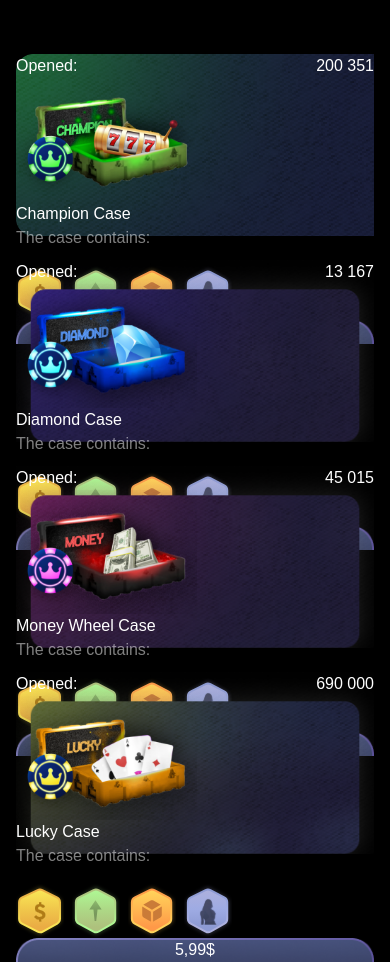
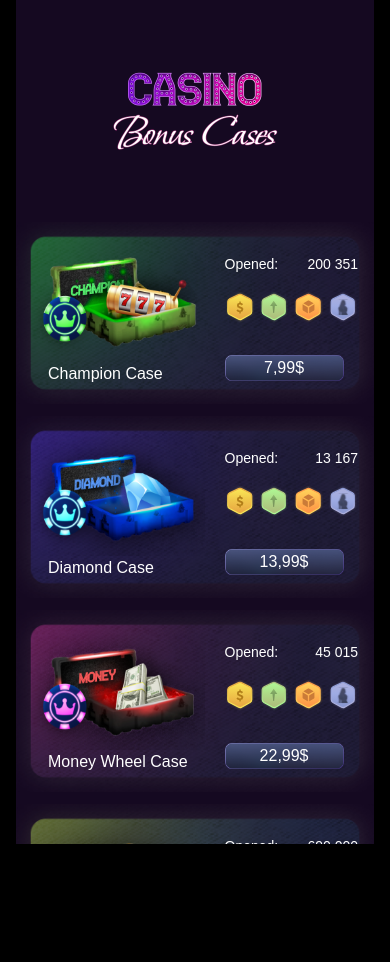
Before and after one commit to Shovgur/fortune, a React (Vite) app: page /case in a window 390 px wide. After the commit the page ends 844 px from the top, so only its background shows below. Built offline with nearby package versions, Linux system fonts and the light colour scheme.

Commit message:
fix: add mobile for cases page

```diff
--- a/src/CaseComponents/CaseItem.tsx
+++ b/src/CaseComponents/CaseItem.tsx
@@ -6,14 +6,11 @@ import case_3 from "../../public/Item/Cases/case_wheel.png";
 import case_bg from "../../public/Item/case_bg_1.png";
 import case_4 from "../../public/Item/Cases/case_lucky.png";
 import button_bg from "../../public/Item/Button/buy_case_button.png";
-import dollar_icon from "../../public/icons/dollar_icon.svg";
-import arrow_up from "../../public/icons/arrow_up.svg";
-import box_icon from "../../public/icons/box_icon.svg";
-import girl_icon from "../../public/icons/girl_icon.svg";
 import case_1_mob from "../../public/Item/Cases/MobileCases/case_champion_mob.png";
 import case_2_mob from "../../public/Item/Cases/MobileCases/case_diamond_mob.png";
 import case_3_mob from "../../public/Item/Cases/MobileCases/case_lucky_mob.png";
 import case_4_mob from "../../public/Item/Cases/MobileCases/case_whell_mob.png";
+import IconsGroup from "@/components/ui/IconsGroup";
 
 interface CaseItemProps {
   opened: string;
@@ -76,53 +73,56 @@ const CaseItem: React.FC<CaseItemProps> = ({
       style={{
         backgroundImage: `url(${isMobile ? mobileBackground : case_bg})`,
       }}
-      className={` 2xl:w-[288px] lg:w-[165px] w-[358px] h-[182px] lg:h-[280px] 2xl:h-[486px] bg-cover`}
+      className={` 2xl:w-[288px] lg:w-[165px] w-[358px] bg-center h-[182px] lg:h-[280px] py-4 px-4 lg:px-0 lg:py-0 2xl:h-[486px] bg-cover`}
     >
+      <div className=" lg:flex-col flex gap-5 lg:gap-0">
         <div className="flex flex-col 2xl:px-4 2xl:pt-6 lg:pt-4 lg:px-3">
-        <div className="text-white flex justify-between lg:text-[10px] 2xl:text-[16px]">
+          <div className="text-white hidden lg:flex justify-between lg:text-[10px] 2xl:text-[16px]">
             <p>Opened:</p>
             <p>{opened}</p>
           </div>
+
           <img
             className="lg:w-[141px] lg:h-[100px] w-[181px] h-[124px] 2xl:w-[256px] 2xl:h-[175px]"
             src={caseImage}
             alt={`${image}_case`}
           />
-        <div className="flex flex-col text-white">
-          <p className="2xl:text-[20px] lg:text-[12px]">{caseName}</p>
-          <p className="text-opacity-50 text-white 2xl:text-[16px] lg:text-[10px]">
+          <div className="lg:flex flex-col  text-white">
+            <p className="2xl:text-[20px] lg:text-[12px] pl-4 lg:pl-0">
+              {caseName}
+            </p>
+            <p className="text-opacity-50 hidden lg:block text-white 2xl:text-[16px] lg:text-[10px]">
               The case contains:
             </p>
           </div>
-        <div className="flex gap-2 pt-4">
-          <img
-            className="2xl:w-12 2xl:h-12 md:w-7 md:h-7"
-            src={dollar_icon}
-            alt="dollar_icon"
-          />
-          <img
-            className="2xl:w-12 2xl:h-12 md:w-7 md:h-7"
-            src={arrow_up}
-            alt="arrow_up_icon"
-          />
-          <img
-            className="2xl:w-12 2xl:h-12 md:w-7 md:h-7"
-            src={box_icon}
-            alt="box_icon"
-          />
-          <img
-            className="2xl:w-12 2xl:h-12 md:w-7 md:h-7"
-            src={girl_icon}
-            alt="girl_icon"
-          />
+          <div className="hidden lg:flex">
+            <IconsGroup />
           </div>
+          <div className="flex justify-center">
             <Link
               style={{ backgroundImage: `url(${button_bg})` }}
               to={linkTo}
-          className="2xl:text-[20px] lg:text-[12px] 2xl:mt-12 text-white lg:mt-[15px] bg-cover lg:pt-[7px] flex items-center justify-center lg:pb-[6px] lg:px-8 2xl:px-3 2xl:pt-[10px] 2xl:pb-4"
+              className="2xl:text-[20px] hidden lg:text-[12px] 2xl:mt-12 text-white max-w-[190px] max-h-[42px] lg:h-full lg:w-full lg:mt-[15px] bg-cover lg:pt-[7px] lg:flex items-center justify-center lg:pb-[6px] lg:px-8 2xl:px-3 2xl:pt-[10px] 2xl:pb-4"
             >
               {price}
             </Link>
+          </div>
+        </div>
+
+        <div className="lg:hidden flex flex-col">
+          <div className="text-white flex justify-between  pt-4 lg:pt-0 lg:text-[10px] 2xl:text-[16px] gap-2 text-[14px]">
+            <p>Opened:</p>
+            <p>{opened}</p>
+          </div>
+          <IconsGroup />
+          <Link
+            style={{ backgroundImage: `url(${button_bg})` }}
+            to={linkTo}
+            className="2xl:text-[20px] lg:text-[12px] 2xl:mt-12 mt-8 bg-center h-[26px] w-[119px] text-white lg:mt-[15px] bg-cover lg:pt-[7px] flex items-center justify-center lg:pb-[6px] lg:px-8 2xl:px-3 2xl:pt-[10px] 2xl:pb-4"
+          >
+            {price}
+          </Link>
+        </div>
       </div>
     </div>
   );
--- a/src/CaseComponents/CasePage.tsx
+++ b/src/CaseComponents/CasePage.tsx
@@ -33,8 +33,8 @@ const CasePage: React.FC = () => {
   ];
 
   return (
-    <div className="relative bg-cover  flex flex-col items-center justify-end">
-      <div className="flex flex-col z-20 gap-16 items-center">
+    <div className="relative bg-cover bg-[#150921] lg:bg-inherit flex flex-col items-center justify-end">
+      <div className="flex flex-col z-20 gap-16 items-center h-screen lg:h-full overflow-auto">
         <div className="flex justify-start items-center text-white w-full xl:pl-12 2xl:pl-16 sm:pl-9">
           <div
             style={{ backgroundImage: `url(${bg_for_button})` }}
@@ -55,7 +55,8 @@ const CasePage: React.FC = () => {
             />
           </div>
         </div>
-        <div className="lg:flex lg:flex-row gap-6 px-9 flex flex-col">
+        <img className="w-[182px] h-[94px] lg:hidden block" src="../../public/Item/Cases/MobileCases/mobile_text.png" alt="text" />
+        <div className="lg:flex lg:flex-row gap-3 lg:gap-6 px-0 lg:px-9 flex flex-col">
           {cases.map((caseItem, index) => (
             <CaseItem key={index} {...caseItem} />
           ))}
--- /dev/null
+++ b/src/components/ui/IconsGroup.tsx
@@ -0,0 +1,33 @@
+import dollar_icon from "../../../public/icons/dollar_icon.svg";
+import arrow_up from "../../../public/icons/arrow_up.svg";
+import box_icon from "../../../public/icons/box_icon.svg";
+import girl_icon from "../../../public/icons/girl_icon.svg";
+
+const IconsGroup = () => {
+  return (
+    <div className="flex gap-1 lg:gap-2 pt-4">
+      <img
+        className="2xl:w-12 2xl:h-12 md:w-7 md:h-7 w-8 h-8"
+        src={dollar_icon}
+        alt="dollar_icon"
+      />
+      <img
+        className="2xl:w-12 2xl:h-12 md:w-7 md:h-7 w-8 h-8"
+        src={arrow_up}
+        alt="arrow_up_icon"
+      />
+      <img
+        className="2xl:w-12 2xl:h-12 md:w-7 md:h-7 w-8 h-8"
+        src={box_icon}
+        alt="box_icon"
+      />
+      <img
+        className="2xl:w-12 2xl:h-12 md:w-7 md:h-7 w-8 h-8"
+        src={girl_icon}
+        alt="girl_icon"
+      />
+    </div>
+  );
+};
+
+export default IconsGroup;
```
Also changed, not shown: public/Item/Cases/MobileCases/case_champion_mob.png, public/Item/Cases/MobileCases/mobile_text.png (added). Lines whose indentation alone changed are shown as unchanged.
